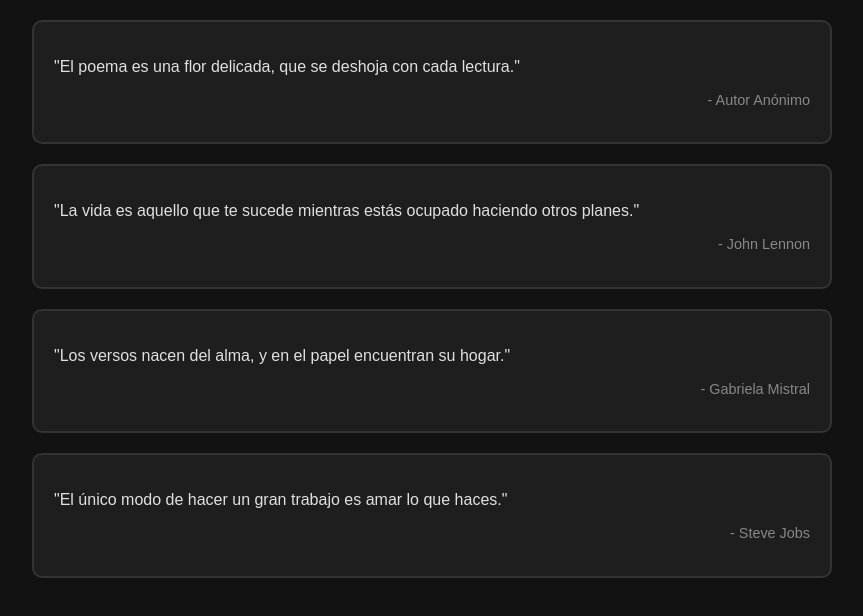
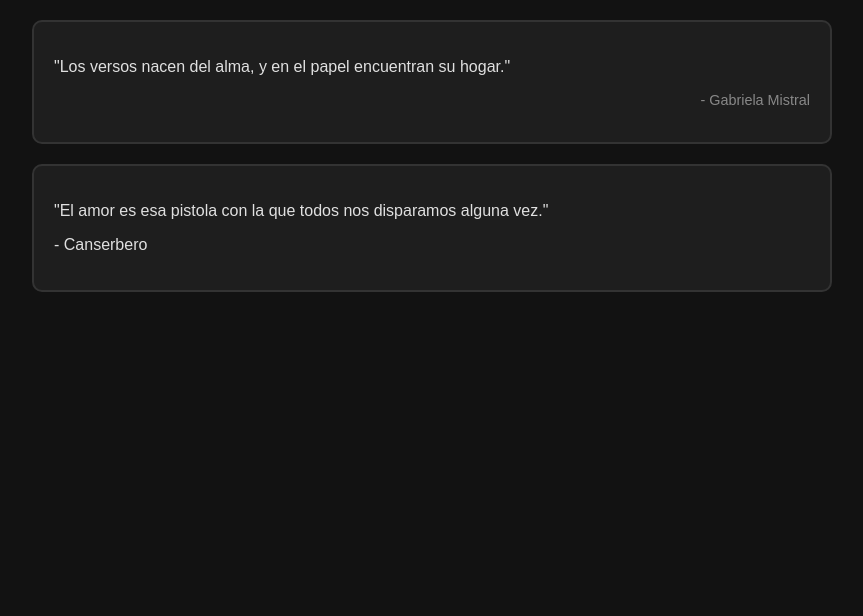
Before and after one commit to karokocode/Karokocode.github.io, a plain HTML site: page index.html in a window 1280 px wide. Shown: the whole page, without its empty margins (208-1071 px from the left). Drawn offline with Linux system fonts and the light colour scheme.

Commit message:
Update index.html

```diff
--- a/index.html
+++ b/index.html
@@ -9,27 +9,17 @@
 <body>
     <div class="container">
         <!-- Ejemplo de un poema -->
-        <div class="tweet">
-            <p>"El poema es una flor delicada, que se deshoja con cada lectura."</p>
-            <p class="author">- Autor Anónimo</p>
-        </div>
 
-        <!-- Ejemplo de una frase famosa -->
-        <div class="tweet">
-            <p>"La vida es aquello que te sucede mientras estás ocupado haciendo otros planes."</p>
-            <p class="author">- John Lennon</p>
-        </div>
-
-        <!-- Añadir más poemas y frases famosas aquí -->
         <div class="tweet">
             <p>"Los versos nacen del alma, y en el papel encuentran su hogar."</p>
             <p class="author">- Gabriela Mistral</p>
         </div>
 
         <div class="tweet">
-            <p>"El único modo de hacer un gran trabajo es amar lo que haces."</p>
-            <p class="author">- Steve Jobs</p>
-        </div>
+            <p>"El amor es esa pistola con la que todos nos disparamos alguna vez."</p>
+            <p class="autror">- Canserbero</p>
+
+        <!-- Añadir más poemas y frases famosas aquí -->
     </div>
 </body>
 </html>
```
